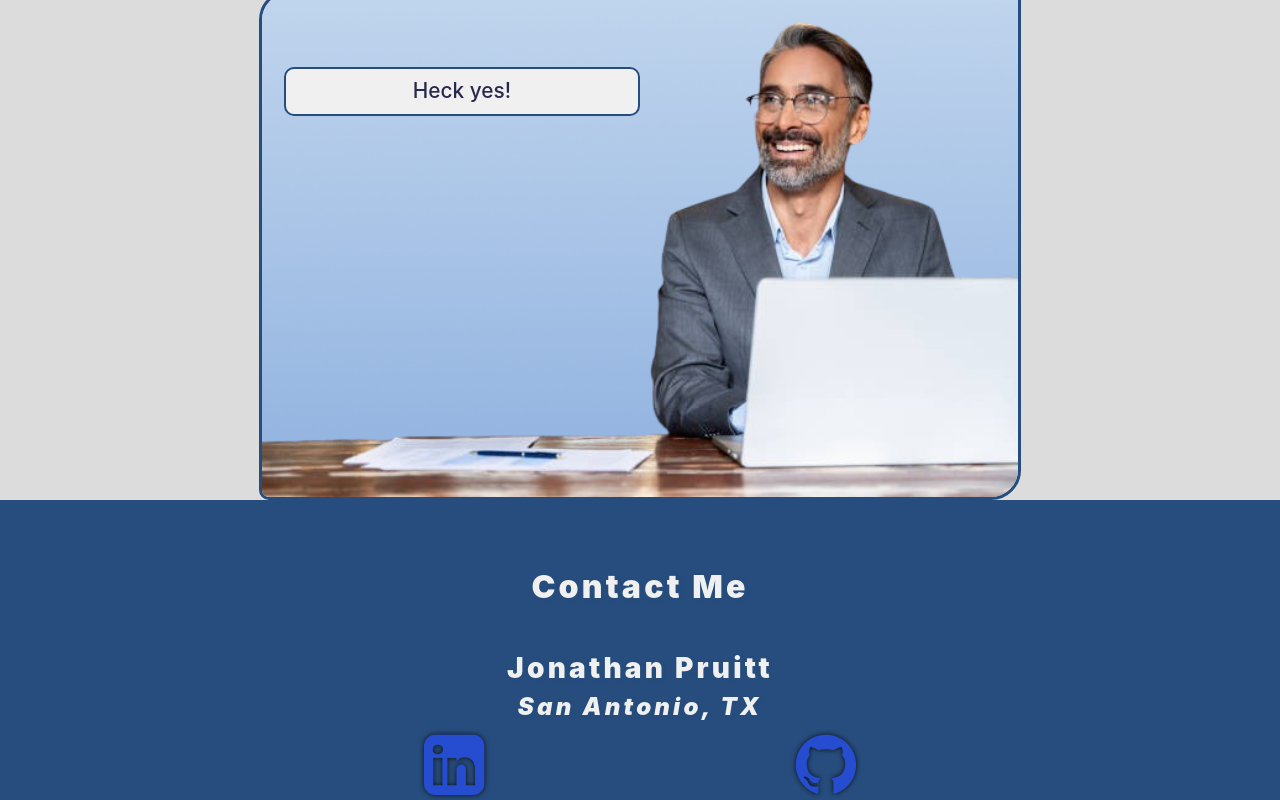
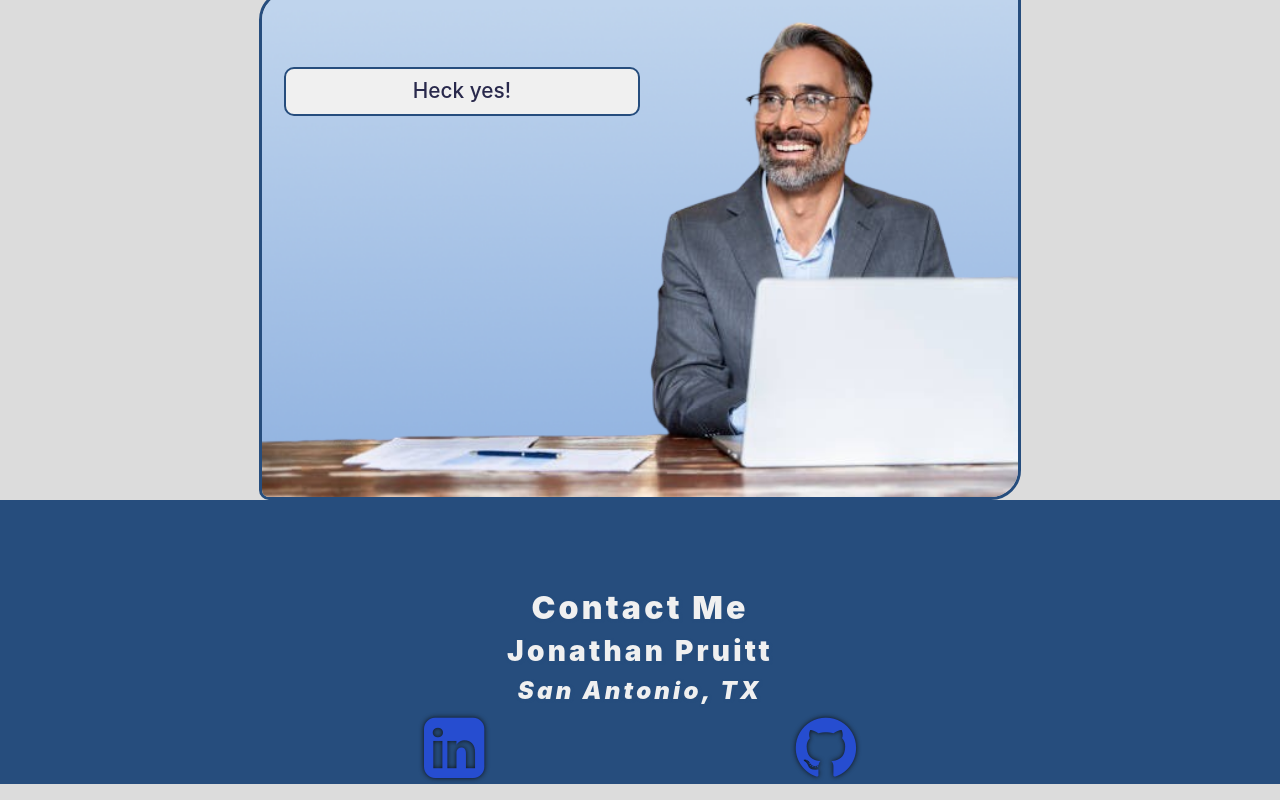
Before and after one commit to Jonathan-Pruitt/jonathanpruitt.github.io, a React (Create React App) app: page / in a window 1280 px wide. Shown: the part 7103-7903 px from the top of the page. Built offline with nearby package versions, Linux system fonts and the light colour scheme; no server answers.

Commit message:
Redeploy 7

```diff
--- a/src/resources/contact.css
+++ b/src/resources/contact.css
@@ -1,20 +1,16 @@
 .crawl {
-    margin-bottom : 1%;
     background-color: #264d7d;
     position: absolute;
     left: 0;
     right: 0;
     color: #f0f0f0;
     text-shadow: 0 0 5px #101010;
+    margin-bottom : 2%;
+    padding-top: 3%;
 }
 
 .crawl > h2, .crawl > div > h3, .crawl > div > h4 {
     color: #f0f0f0;
-}
-
-#contact {
-    margin-bottom : 2%;
-    padding-top: 3%;
 }
 
 /*
```
Also changed, not shown: 6 other files (tests, documents, lock files or other folders).
